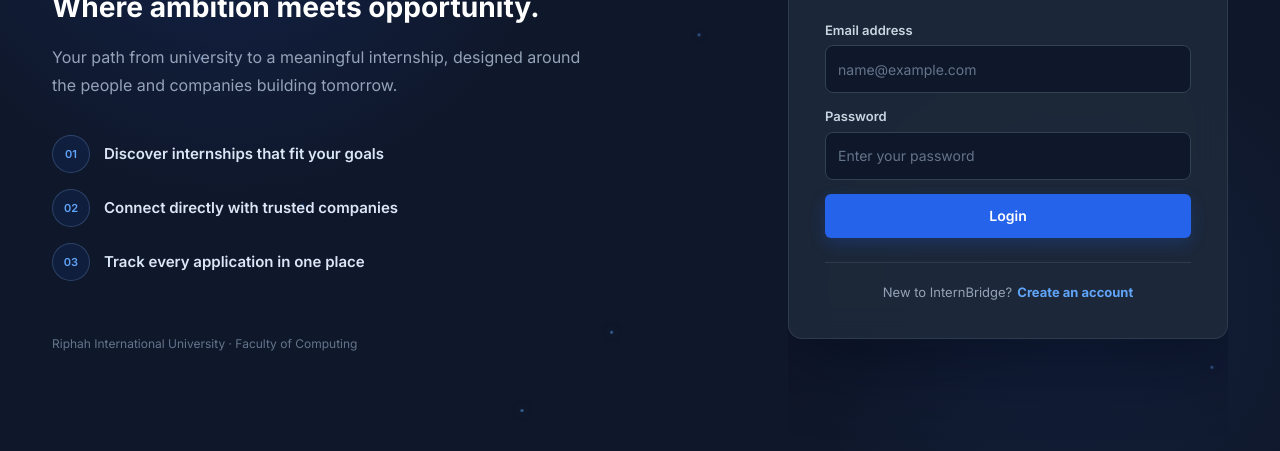
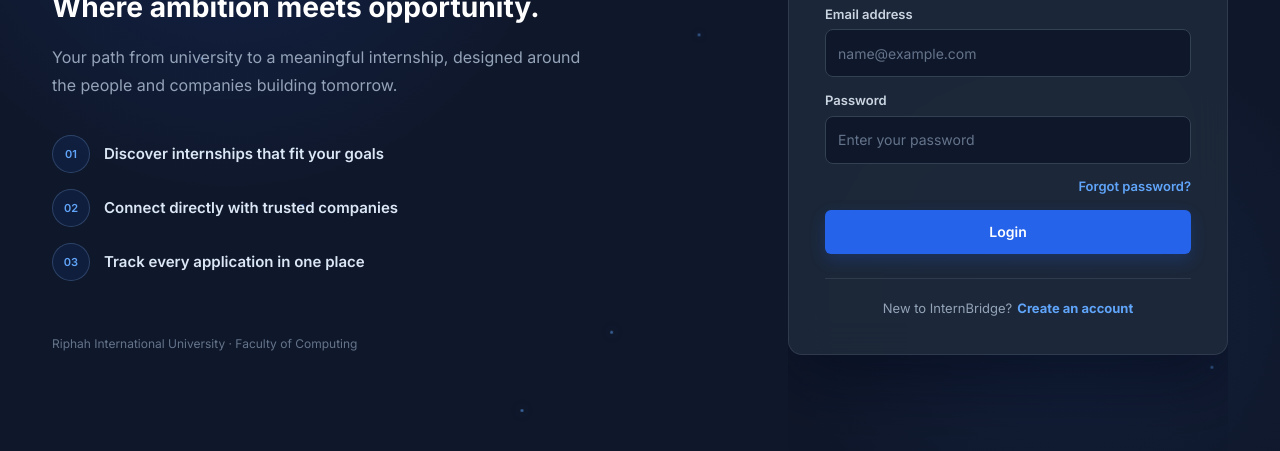
Before and after one commit to 49040-hue/Internbridge, a website: page frontend/index.html in a window 1280 px wide. Shown: the part 315-766 px from the top of the page. Drawn offline with Linux system fonts and the light colour scheme.

Commit message:
Forgot password button added

```diff
--- a/frontend/css/style.css
+++ b/frontend/css/style.css
@@ -306,6 +306,30 @@ select:focus {
   letter-spacing: 0;
 }
 
+#login-page .forgot-password-row {
+  display: flex;
+  justify-content: flex-end;
+  width: 100%;
+  margin: -2px 0 14px;
+}
+
+#login-page .forgot-password-link {
+  display: inline-block;
+  color: #60a5fa;
+  font-size: 13px;
+  font-weight: 600;
+  line-height: 20px;
+  text-decoration: none;
+  opacity: 1;
+  visibility: visible;
+}
+
+#login-page .forgot-password-link:hover,
+#login-page .forgot-password-link:focus-visible {
+  color: #93c5fd;
+  text-decoration: underline;
+}
+
 #login-page .btn-primary {
   box-shadow: 0 6px 16px rgba(37, 99, 235, 0.22);
 }
--- a/frontend/index.html
+++ b/frontend/index.html
@@ -47,6 +47,9 @@
           <div class="form-group">
             <label for="login-password">Password</label>
             <input type="password" id="login-password" name="password" placeholder="Enter your password" autocomplete="current-password" required />
+          </div>
+          <div class="forgot-password-row">
+            <a class="forgot-password-link" href="#" onclick="openForgotModal(); return false;">Forgot password?</a>
           </div>
           <button class="btn btn-primary" id="login-btn" type="submit">Login</button>
         </form>
```
